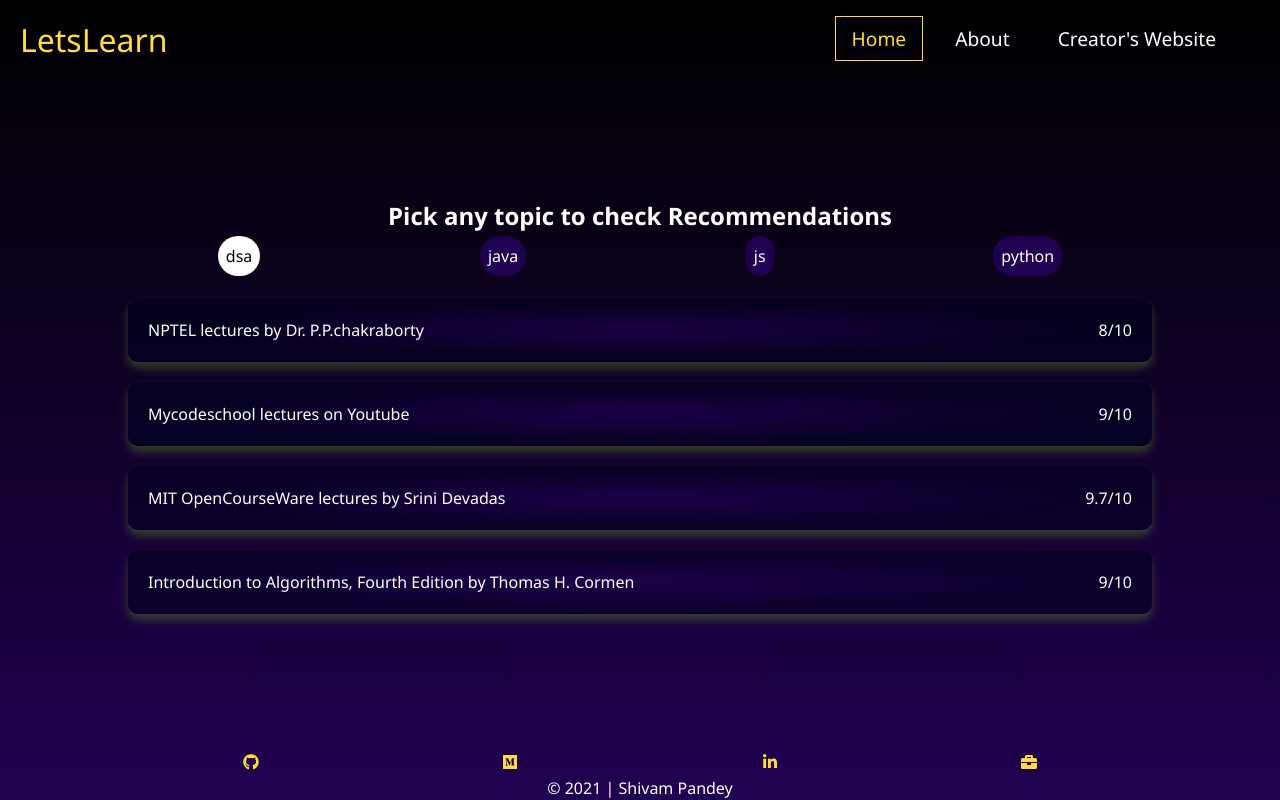
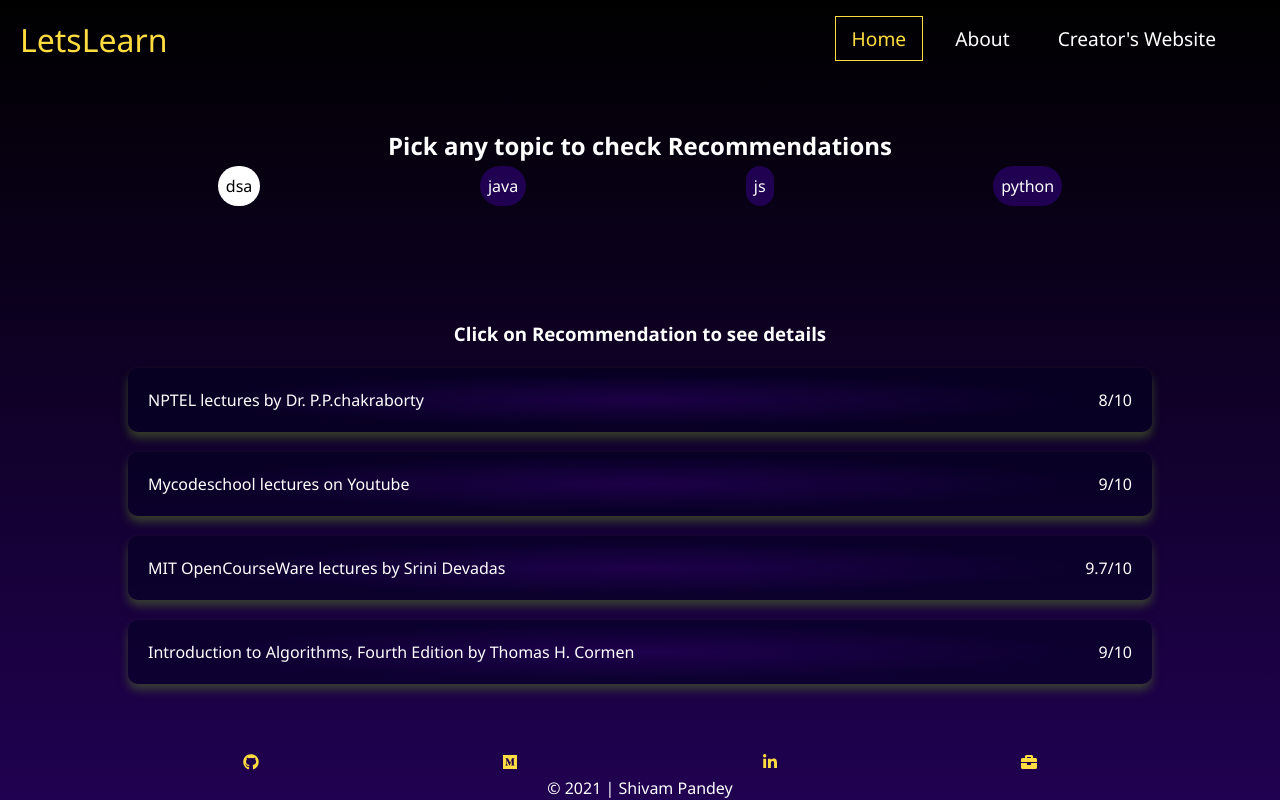
Before and after one commit to SJTGSHIVAM/learning_recommendation_mark9, a React (Create React App) app: page / in a window 1280 px wide. Built offline with nearby package versions, Linux system fonts and the light colour scheme.

Commit message:
feat: note added to the main page

```diff
--- a/src/components/About/About.css
+++ b/src/components/About/About.css
@@ -21,3 +21,6 @@
   box-shadow: 5px 5px 13px 0px rgba(50, 50, 50, 0.39);
   max-width: 800px;
 }
+.note {
+  margin-top: 7rem;
+}
--- a/src/components/RecList/RecList.tsx
+++ b/src/components/RecList/RecList.tsx
@@ -44,6 +44,7 @@
           );
         })}
       </div>
+      <h3 className="note">Click on Recommendation to see details</h3>
       {data[topic].map((rec) => {
         return (
           <Link to={`/rec/${rec.id}/${topic}`} key={rec.id}>
```
